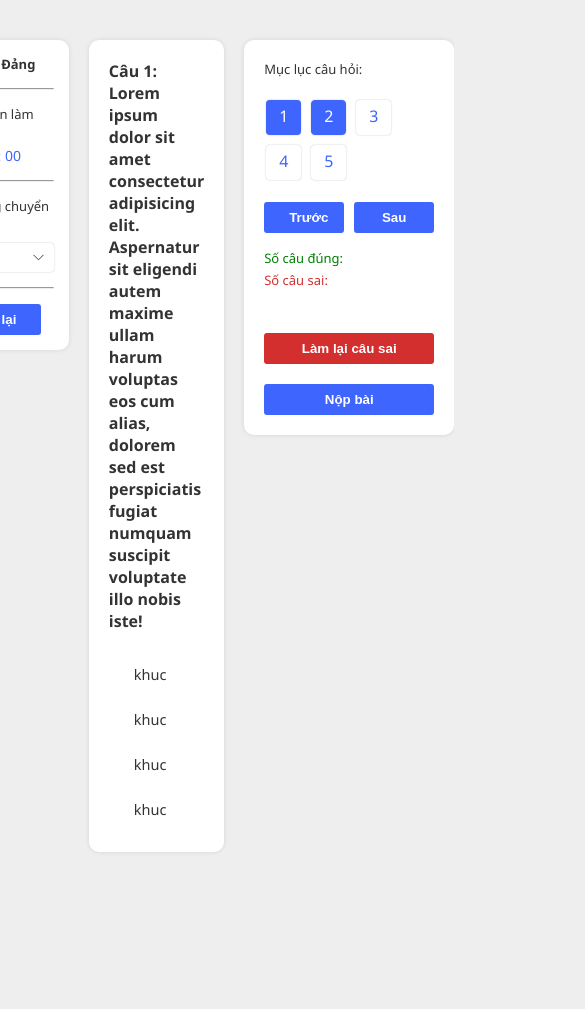
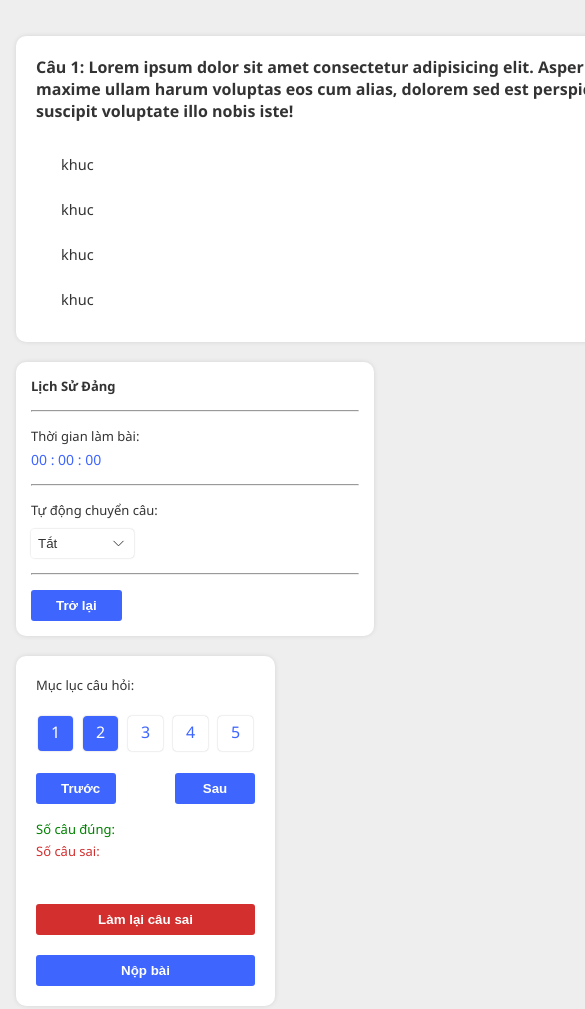
Before and after one commit to kxtriendev04/quiz-web-app, a plain HTML site: page quiz.html in a window 390 px wide. Shown: the top 1009 px of the page, 585 px wide, since content can reach past the window. Before the commit the page ends 892 px from the top, so only its background shows below. Drawn offline with Linux system fonts and the light colour scheme; a script that the page names is missing.

Commit message:
responsive

```diff
--- a/style.css
+++ b/style.css
@@ -376,3 +376,37 @@ body {
 .fade-out {
   opacity: 0;
 }
+@media (max-width: 768px) {
+  .quiz_wrapper {
+    flex-direction: column;
+    padding: 16px;
+  }
+  .wrap_question {
+    margin: 0;
+    margin: 20px 0;
+  }
+  .wrap_list {
+    width: auto;
+    min-height: 10rem;
+  }
+  .wrap_list ul {
+    max-height: 150px;
+  }
+  .quiz_wrapper {
+    flex-direction: column;
+  }
+
+  .quiz_option {
+    order: 2;
+    width: 100%;
+    margin-bottom: 20px;
+  }
+
+  .wrap_question {
+    order: 1;
+  }
+
+  .wrap_list {
+    order: 3;
+  }
+}
```
Also changed, not shown: create.html (+11 -0 lines).
